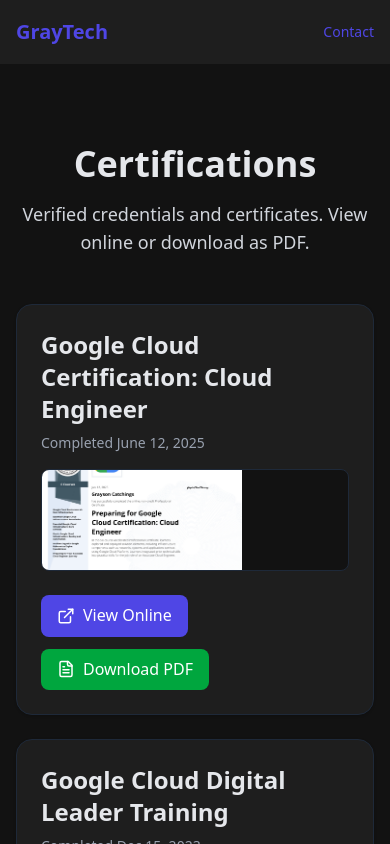
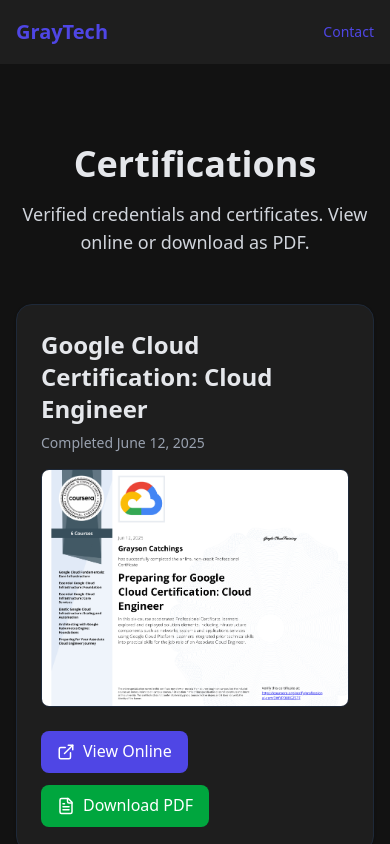
Before and after one commit to GrayMan26/Gray-Tech, a Next.js app: page /Gray-Tech/certifications in a window 390 px wide. Shown: the top 844 px of the page. Built offline with nearby package versions, Linux system fonts and the light colour scheme.

Commit message:
revert(certs): remove fixed image dimensions, back to responsive sizing

```diff
--- a/app/certifications/page.tsx
+++ b/app/certifications/page.tsx
@@ -94,8 +94,7 @@ export default function Certifications() {
                       <img
                         src={imgSrc}
                         alt={`${cert.title} Certificate`}
-                        className="w-full h-auto hover:opacity-90 transition-opacity"
-                        style={{ width: '200px', height: '100px', objectFit: 'cover' }}
+                        className="w-full h-auto rounded shadow hover:opacity-90 transition-opacity"
                         onError={() => setImgSrc(fallbackImage)}
                       />
                     </div>
@@ -202,7 +201,9 @@ export default function Certifications() {
                   <img
                     src={thumb.image}
                     alt={`${thumb.title} Thumbnail`}
-                    className="rounded w-30 h-20 object-cover"
+                    className="rounded"
+                    width={120}
+                    height={80}
                   />
                 </div>
               ))}
```
